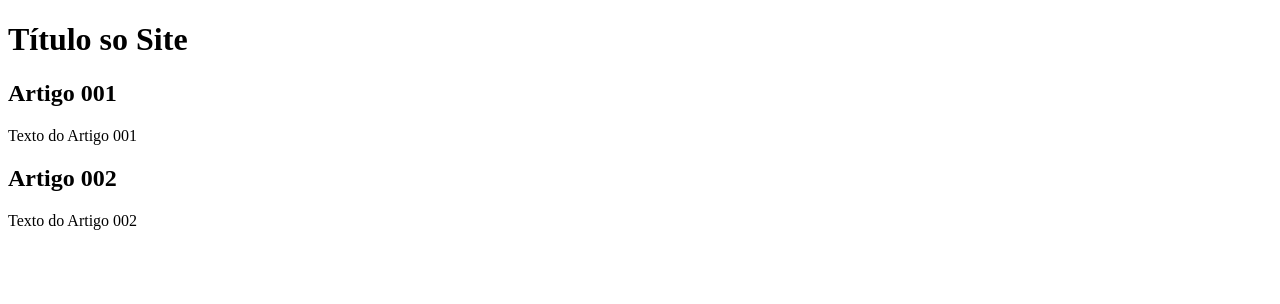
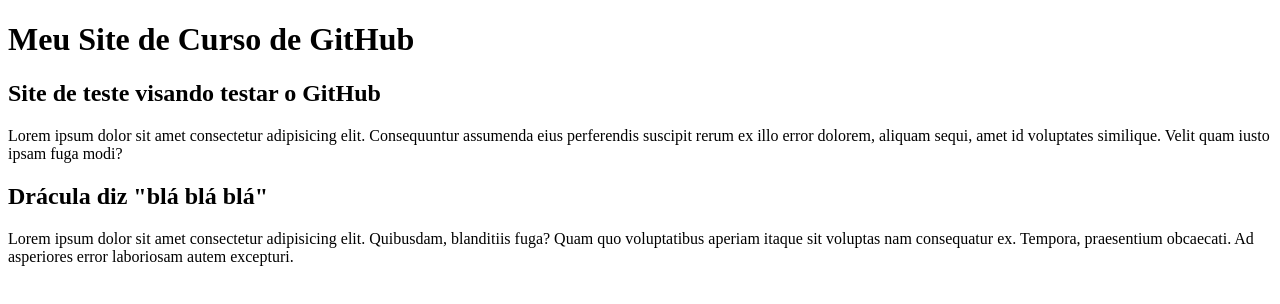
Before and after one commit to KaynHann/projeto-site, a plain HTML site: page index.html in a window 1280 px wide. Drawn offline with Linux system fonts and the light colour scheme.

Commit message:
index alterated
index about conteudo has been modified

```diff
--- a/index.html
+++ b/index.html
@@ -8,15 +8,15 @@
 <body>
     <main>
         <header>
-            <h1>Título so Site</h1>
+            <h1>Meu Site de Curso de GitHub</h1>
         </header>
         <article>
-            <h2>Artigo 001</h2>
-        <p>Texto do Artigo 001</p>
+            <h2>Site de teste visando testar o GitHub</h2>
+        <p>Lorem ipsum dolor sit amet consectetur adipisicing elit. Consequuntur assumenda eius perferendis suscipit rerum ex illo error dolorem, aliquam sequi, amet id voluptates similique. Velit quam iusto ipsam fuga modi?</p>
         </article>
         <article>
-            <h2>Artigo 002</h2>
-        <p>Texto do Artigo 002</p>
+            <h2>Drácula diz "blá blá blá"</h2>
+        <p>Lorem ipsum dolor sit amet consectetur adipisicing elit. Quibusdam, blanditiis fuga? Quam quo voluptatibus aperiam itaque sit voluptas nam consequatur ex. Tempora, praesentium obcaecati. Ad asperiores error laboriosam autem excepturi.</p>
         </article>
     </main>
 </body>
```
